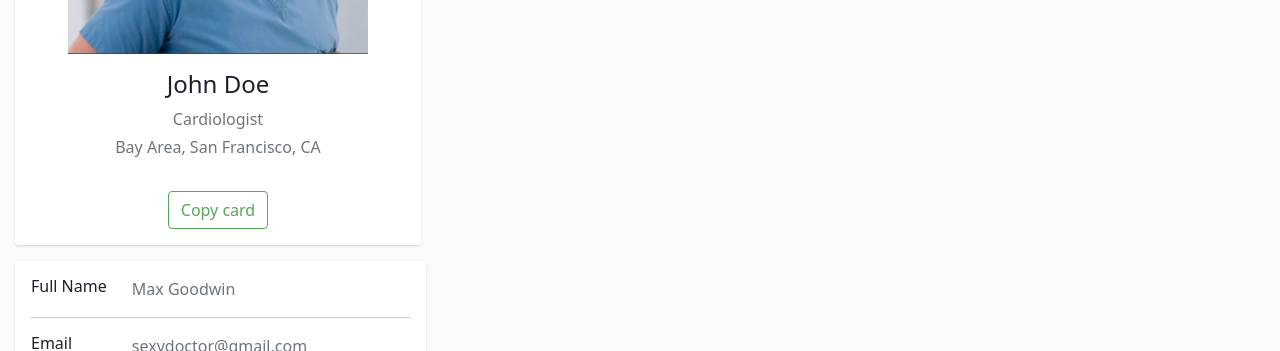
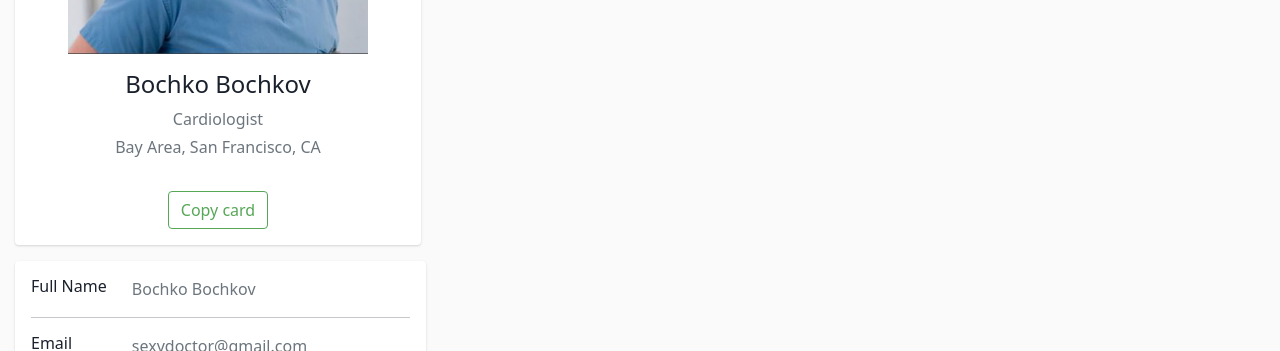
Before and after one commit to l-pavlova/DataMed, a React (Create React App) app in the folder FrontEnd/datamed-client/: page / in a window 1280 px wide. Shown: the part 315-666 px from the top of the page. Built offline with nearby package versions, Linux system fonts and the light colour scheme.

Commit message:
add attribs

```diff
--- a/FrontEnd/datamed-client/src/views/Home/HomeUserInfo.js
+++ b/FrontEnd/datamed-client/src/views/Home/HomeUserInfo.js
@@ -17,7 +17,7 @@ const HomeUserView = ({
                             <div className="d-flex flex-column align-items-center text-center">
                                 <img src={avatar} alt="doc-avatar" className="doc-avatar" />
                                 <div className="mt-3">
-                                    <h4>John Doe</h4>
+                                    <h4>  {values.firstName || 'Bochko'}  {values.lastName || 'Bochkov'}</h4>
                                     <p className="text-secondary mb-1" value={values.position || "Cardiologist"}>Cardiologist</p>
                                     <p className="text-muted font-size-sm">Bay Area, San Francisco, CA</p>
                                     <button className="btn btn-primary">Copy card</button>
@@ -34,8 +34,8 @@ const HomeUserView = ({
                             <div className="col-sm-3">
                                 <h6 className="mb-0">Full Name</h6>
                             </div>
-                            <div className="col-sm-9 text-secondary">
-                                Max Goodwin
+                            <div className="col-sm-9 text-secondary" >
+                                {values.firstName || 'Bochko'}  {values.lastName || 'Bochkov'}
                             </div>
                         </div>
                         <hr />
@@ -44,7 +44,7 @@ const HomeUserView = ({
                                 <h6 className="mb-0">Email</h6>
                             </div>
                             <div className="col-sm-9 text-secondary">
-                                sexydoctor@gmail.com
+                                {values.email || 'sexydoctor@gmail.com'}
                             </div>
                         </div>
                         <hr />
@@ -53,7 +53,7 @@ const HomeUserView = ({
                                 <h6 className="mb-0">Phone</h6>
                             </div>
                             <div className="col-sm-9 text-secondary">
-                                (239) 816-9029
+                                {values.phoneNumber || '(239) 816-9029'}
                             </div>
                         </div>
                         <hr />
@@ -62,7 +62,7 @@ const HomeUserView = ({
                                 <h6 className="mb-0">Hospital</h6>
                             </div>
                             <div className="col-sm-9 text-secondary">
-                                Sveta Nedelq
+                                {values.hospital || 'Sveta Nedelq'}
                             </div>
                         </div>
                         <hr />
@@ -71,7 +71,7 @@ const HomeUserView = ({
                                 <h6 className="mb-0">Medical Unit</h6>
                             </div>
                             <div className="col-sm-9 text-secondary">
-                               Cardiology
+                                {values.medicalUnit || 'Cardiology'}
                             </div>
                         </div>
                         <hr />
```
